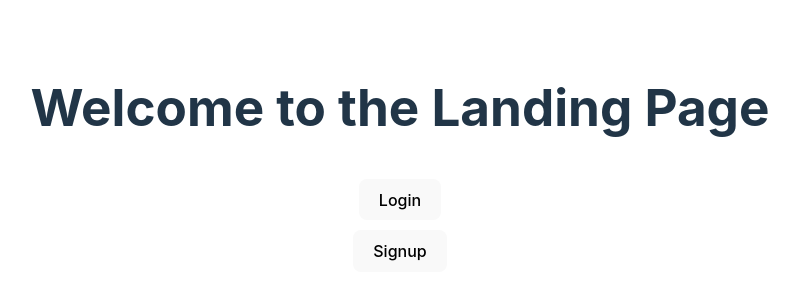
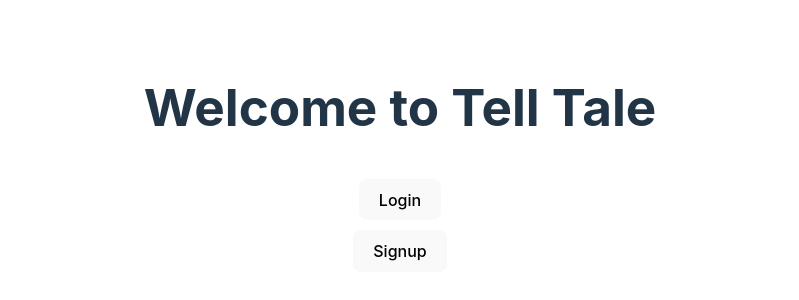
Before and after one commit to moraan/tell_tale, a React (Vite) app: page / in a window 1280 px wide. Shown: the part 242-542 px from the top of the page, without its empty margins (240-1039 px from the left). Built offline with nearby package versions, Linux system fonts and the light colour scheme.

Commit message:
update Landing heading

```diff
--- a/src/components/Landing.tsx
+++ b/src/components/Landing.tsx
@@ -5,7 +5,7 @@ function Landing() {
   console.log();
   return (
     <div className="landing-container">
-      <h1>Welcome to the Landing Page</h1>
+      <h1>Welcome to Tell Tale</h1>
       <Link to="/login">
         <button>Login</button>
       </Link>
```
